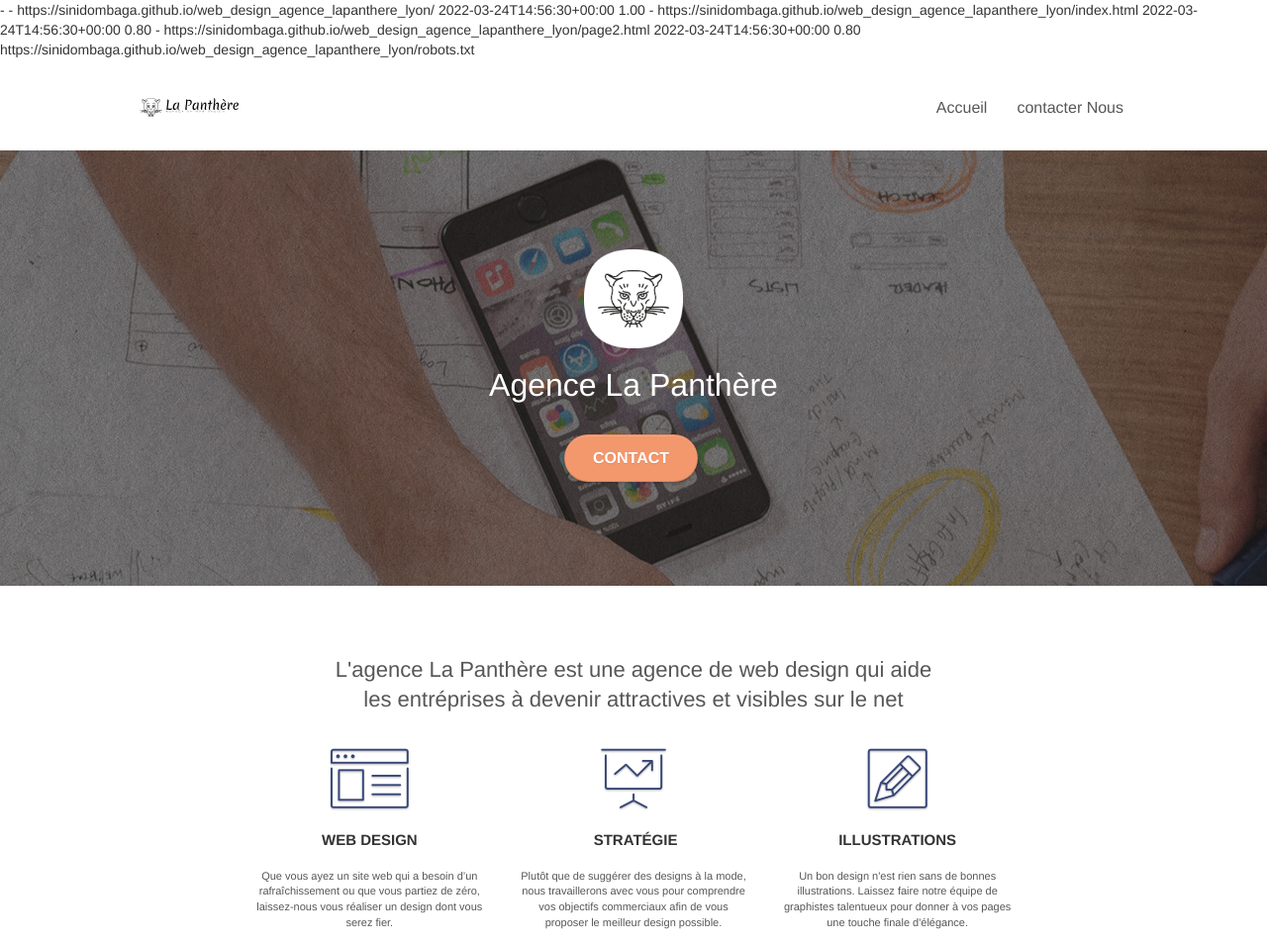
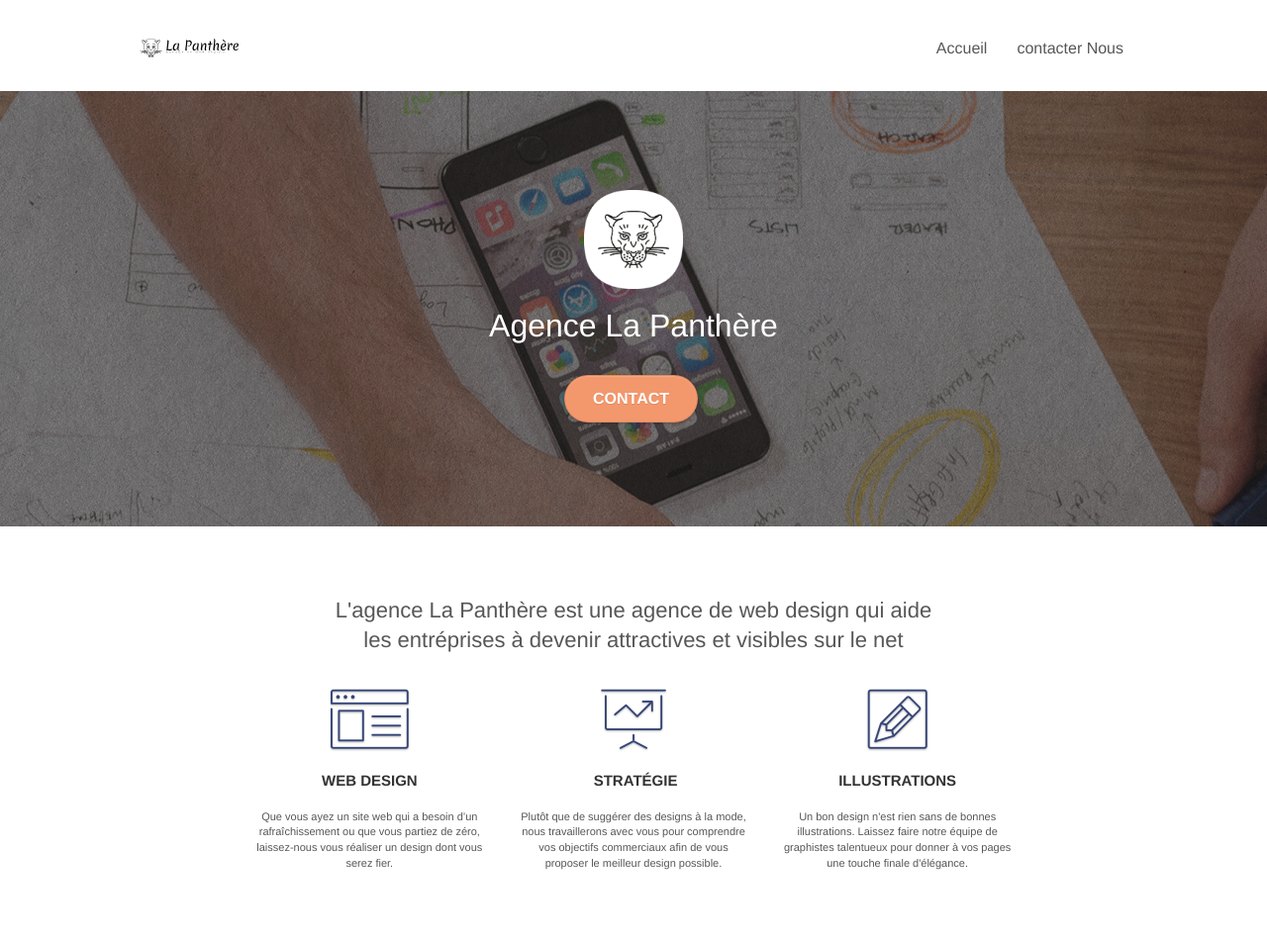
Before and after one commit to sinidombaga/web_design_agence_lapanthere_lyon, a plain HTML site: page index.html in a window 1280 px wide. Shown: the top 953 px of the page at 99% size. Drawn offline with Linux system fonts and the light colour scheme.

```diff
--- a/index.html
+++ b/index.html
@@ -42,29 +42,6 @@
   gtag('config', 'UA-223825449-1');
 </script>
 	<!-- Analytics END -->
-	<?xml version="1.0" encoding="UTF-8"?>
-
--<urlset xsi:schemaLocation="http://www.sitemaps.org/schemas/sitemap/0.9 http://www.sitemaps.org/schemas/sitemap/0.9/sitemap.xsd" xmlns:xsi="http://www.w3.org/2001/XMLSchema-instance" xmlns="http://www.sitemaps.org/schemas/sitemap/0.9">
-
-<!-- created with Free Online Sitemap Generator www.xml-sitemaps.com -->
--<url>
-<loc>https://sinidombaga.github.io/web_design_agence_lapanthere_lyon/</loc>
-<lastmod>2022-03-24T14:56:30+00:00</lastmod>
-<priority>1.00</priority>
-</url>
--<url>
-<loc>https://sinidombaga.github.io/web_design_agence_lapanthere_lyon/index.html</loc>
-<lastmod>2022-03-24T14:56:30+00:00</lastmod>
-<priority>0.80</priority>
-</url>
--<url>
-<loc>https://sinidombaga.github.io/web_design_agence_lapanthere_lyon/page2.html</loc>
-<lastmod>2022-03-24T14:56:30+00:00</lastmod>
-<priority>0.80</priority>
-</url>
-</urlset>
-					<!-----robots.txt---------->
-https://sinidombaga.github.io/web_design_agence_lapanthere_lyon/robots.txt
 
 </head>
 
@@ -78,8 +55,8 @@
 
 				<nav class="navbar row">
 					<div class="navbar-header">
-						<div class="navbar-brand"><img src="img/agence-la-panthere-monochrome.svg"
-								alt="image du logo de l'agence la panthere web design"></div>
+						<a class="navbar-brand"><img src="img/agence-la-panthere-monochrome.svg"
+								alt="image du logo de l'agence la panthere web design"></a>
 						<button id="nav-toggle" type="button" class="ui-navbar-toggle navbar-toggle"
 							data-toggle="collapse" data-target=".navbar-1">
 							<span class="sr-only">Toggle navigation</span><span class="icon-bar"></span><span
```
Also changed, not shown: page2.html (+1 -1 lines), robots.txt.
